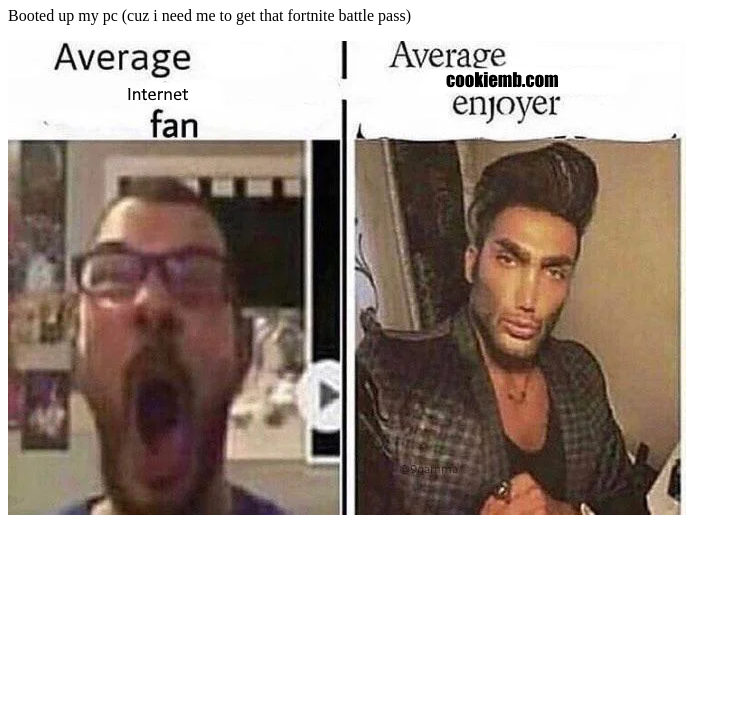
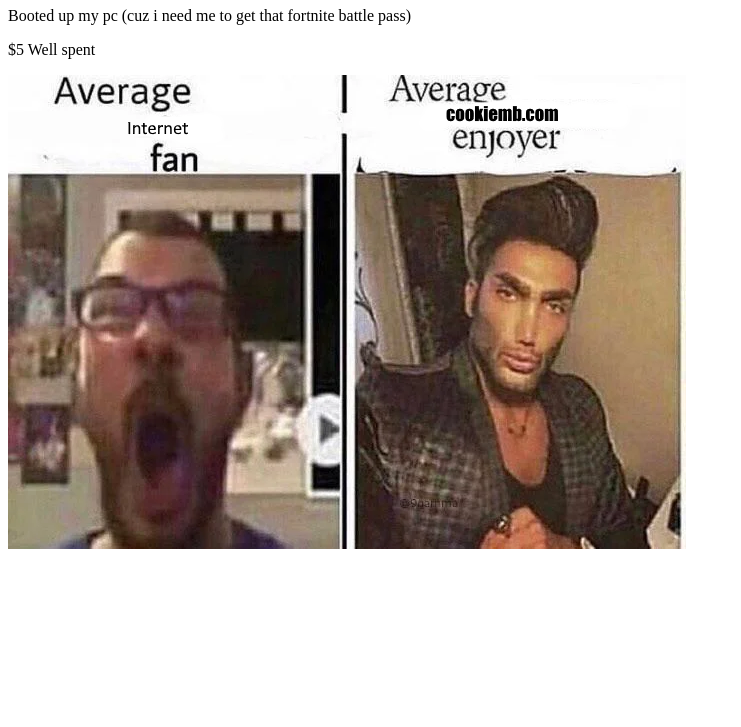
Before and after one commit to CoookieMB/coookiemb.github.io, a plain HTML site: page index.html in a window 1280 px wide. Shown: the part 73-800 px from the top of the page, without its empty margins (0-741 px from the left). Drawn offline with Linux system fonts and the light colour scheme.

Commit message:
Update index.html

```diff
--- a/index.html
+++ b/index.html
@@ -15,6 +15,7 @@
 </script>
 <h1>I just shit out my ass</h1>
 <p>Booted up my pc (cuz i need me to get that fortnite battle pass)</p>
+<p> $5 Well spent </p>
 <img src="images/cookiemb.png" alt="Italian Trulli">
 
 </body>
```
